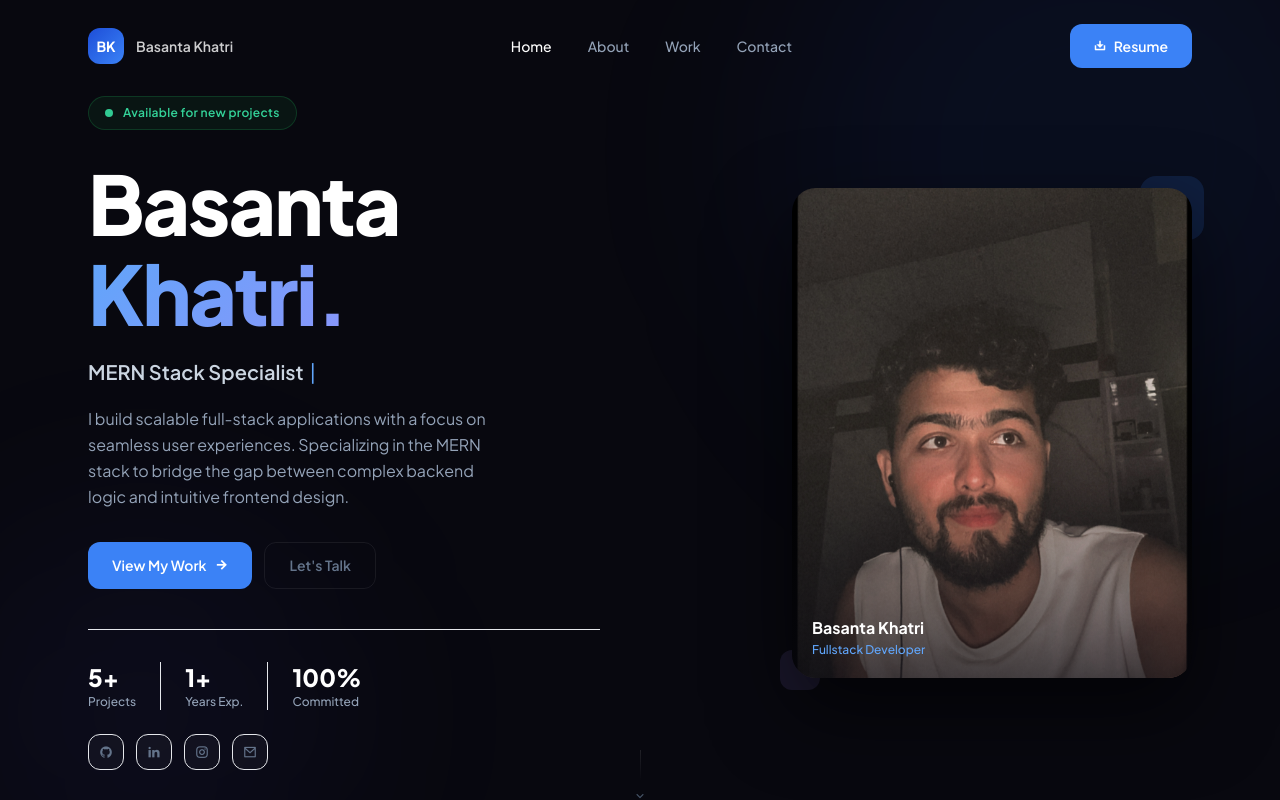
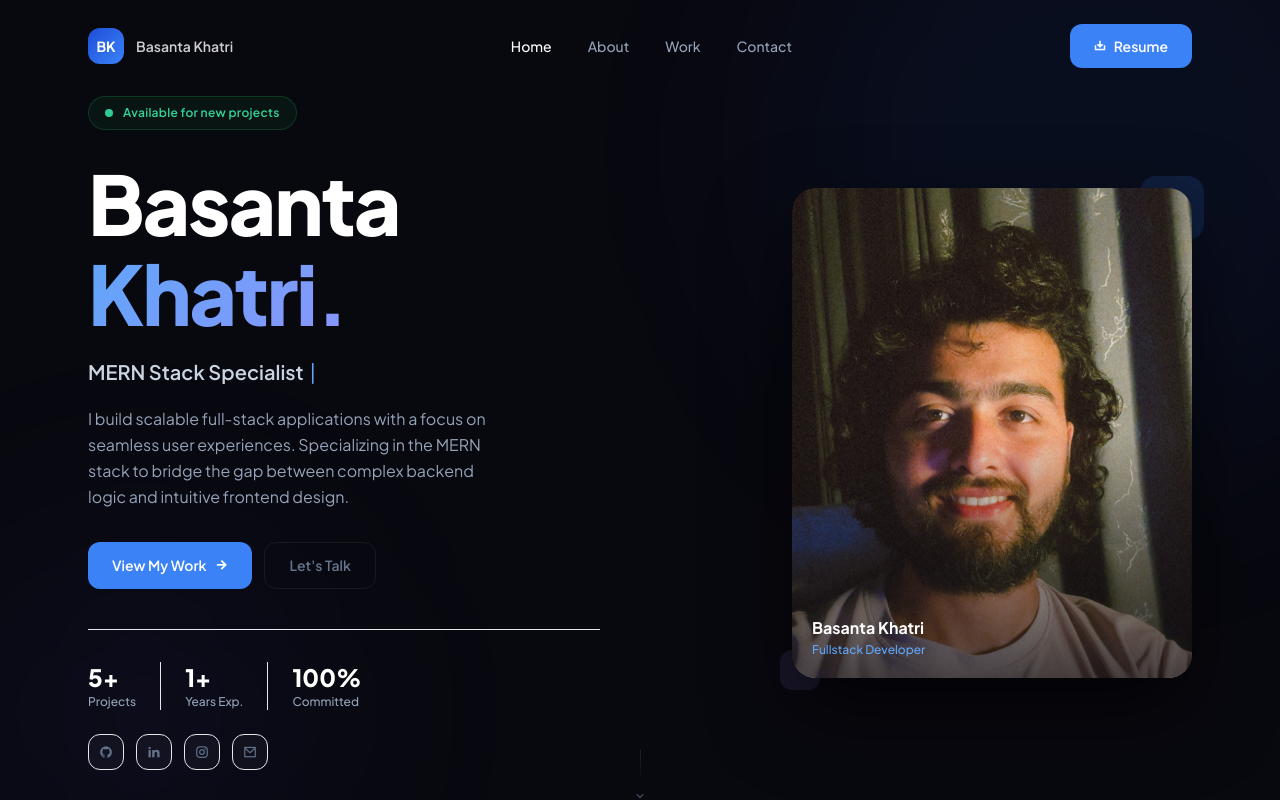
Before and after one commit to Basanta-khatri-0311/personal-portfolio, a React (Vite) app: page / in a window 1280 px wide. Shown: the top 800 px of the page. Built offline with nearby package versions, Linux system fonts and the light colour scheme.

Commit message:
fix: update and change profile image and  path in Hero component for correct loading

```diff
--- a/src/components/Hero.jsx
+++ b/src/components/Hero.jsx
@@ -212,7 +212,7 @@ export default function Hero() {
                 }}
               >
                 <img
-                  src="/profile.jpg"
+                  src="/public/profile.JPG"
                   alt="Basanta Khatri – Frontend Developer"
                   className="w-full h-full object-cover object-center"
                   fetchpriority="high"
```
Also changed, not shown: public/profile.jpg.
